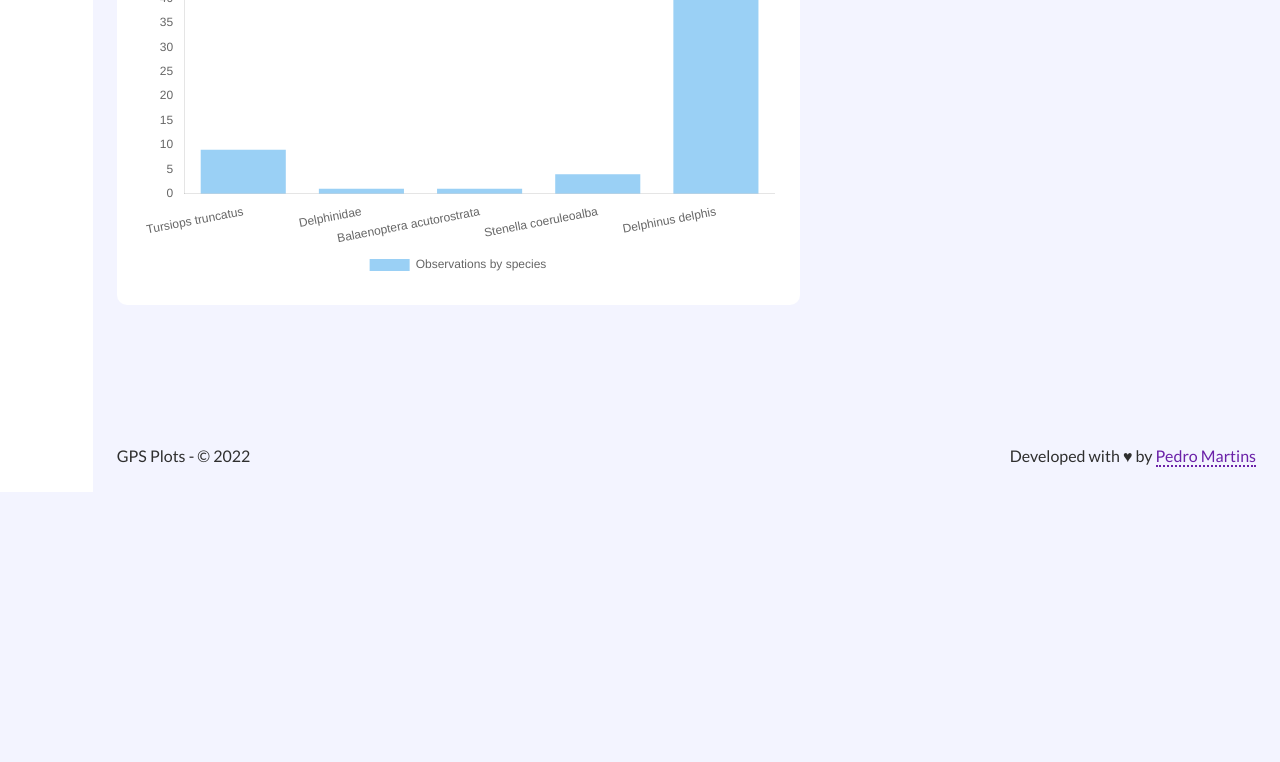
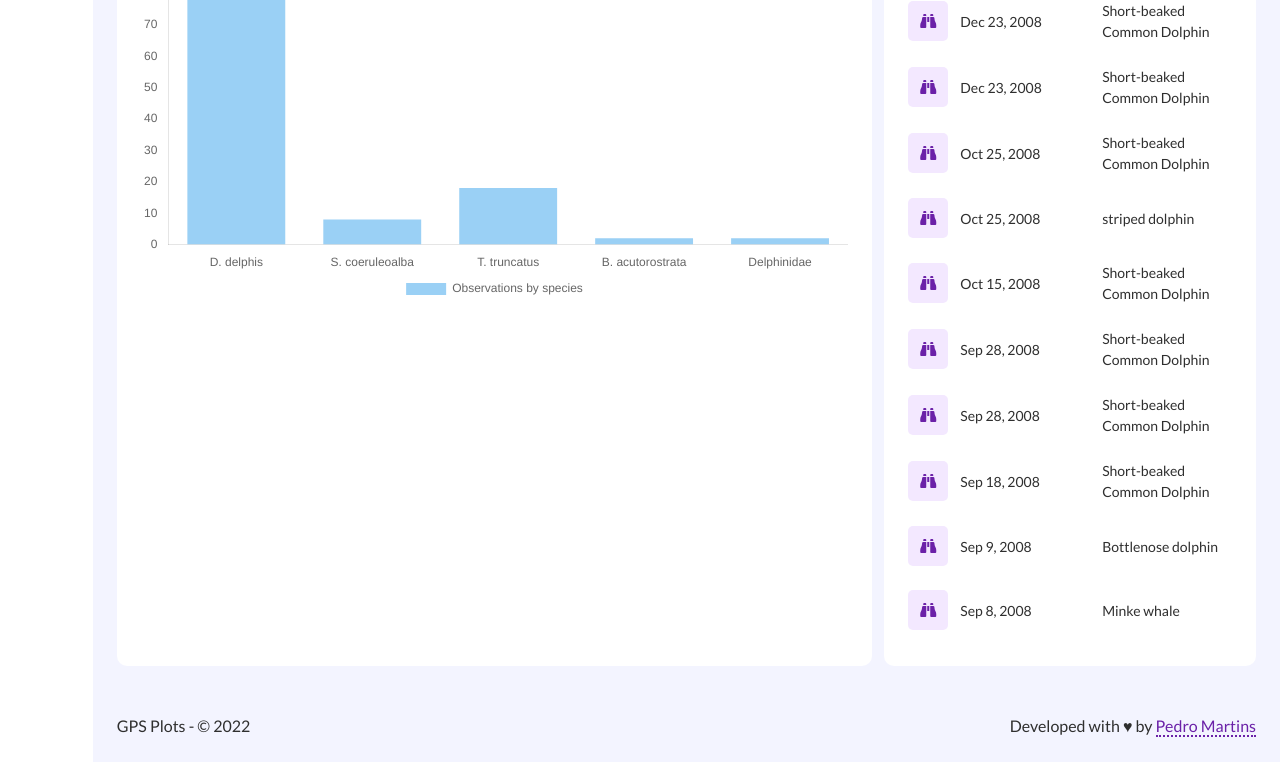
Before and after one commit to ptmartins/gps_plots_vanilla, a website: page index.html in a window 1280 px wide. Shown: the part 308-1070 px from the top of the page. Before the commit the page ends 800 px from the top, so only its background shows below. Drawn offline with nearby package versions, Linux system fonts and the light colour scheme.

Commit message:
More UI changes.

```diff
--- a/css/styles.css
+++ b/css/styles.css
@@ -65,6 +65,13 @@ ul {
     padding: 1.5rem;
 }
 
+.app__body--dashboard {
+    display: grid;
+    gap: .75rem;
+    grid-template-columns: repeat(3, 1fr);
+    grid-template-rows: min-content 1fr;
+}
+
 .app,
 .app__header,
 .app__main,
@@ -124,10 +131,8 @@ ul {
 
 /* HOMEPAGE - STATS */
 .stats__wrapper {
-    display: flex;
-    gap: 1.5rem;
+    display: contents;
     justify-content: space-between;
-    margin-bottom: 1.5rem;
 }
 
 .stats__card {
@@ -190,6 +195,7 @@ ul {
 
 .view__title {
     margin-bottom: 1.5rem;
+    text-transform: uppercase;
 }
 
 /* ANIMATIONS */
@@ -260,9 +266,30 @@ ul {
     content: 'Lon.';
 }
 
-.panel--dashBoardChart{
+.panel {
     background-color: var(--list-item-bg-color);
     border-radius: var(--border-radius-lrg);
     padding: 1.5rem;
-    width: 60%;
 }
+
+.panel--dashBoardChart{
+    grid-area: 2 / 1 / 3 / 3;
+}
+
+.panel--lastObservations {
+    grid-area: 2 / 3 / 3 / 3;
+}
+
+.panel .list__item {
+    padding: .75rem 0;
+}
+
+.panel .list__item:hover {
+    box-shadow: none;
+}
+
+.panel--lastObservations .list__item__date,
+.panel--lastObservations .list__item__species {
+    font-size: 14px;
+    font-weight: 400;
+}
--- a/js/main.js
+++ b/js/main.js
@@ -162,10 +162,34 @@
 
             _coordinates.append(_lat, _long);
 
-            _listItem.append(_icon, _date, _species, _groupSize, _coordinates);
+            _listItem.append(_icon, _date, _species);
+
+            if (groupSize) {
+                _listItem.appendChild(_groupSize);
+            }
+
+            if (lat && long) {
+                _listItem.appendChild(_coordinates);
+            }
 
             return _listItem;
+        },
+        panel: (title, className) => {
+            const panel = document.createElement('DIV');
+            const header = document.createElement('H2');
+            const body = document.createElement('DIV');
 
+            panel.className = 'panel';
+            header.className = 'panel__header';
+            header.textContent = title;
+
+            if (className) {
+                panel.classList.add(className);
+            }
+
+            panel.append(header, body);
+
+            return panel;
         }
     };
 
@@ -201,6 +225,8 @@
      * Show list of observations
      */
     const showObservations = data => {
+        setBodyClass(DOM.appBody, 'app__body app__body--observations');
+
         clearAppBody();
         DOM.appBody.appendChild(view.viewTitle('Observations'));
 
@@ -248,19 +274,33 @@
         table.append(tableHeader, tableBody);
 
         DOM.appBody.appendChild(table);
+    };
+
+    const setBodyClass = (el, newClasses) => {
+        let classes = newClasses.split(' ');
+        el.classList.remove(...el.classList);
+        classes.forEach(cls => {
+            el.classList.add(cls);
+        });
     }
 
     /**
      * Show list of observations
      */
     const showDashboard = data => {
+
+        setBodyClass(DOM.appBody, 'app__body app__body--dashboard');
+
         clearAppBody();
         calcStats(data);
         showDashboardChart(data);
+        showLastObservations(data);
     }
 
     /**
+     * Show Dashboard data
      *
+     * @param {*} data
      */
     const showDashboardChart = data => {
         const container = document.createElement('DIV');
@@ -275,16 +315,17 @@
 
         container.appendChild(canvas);
 
-        labels.forEach(label => {
+        labels.forEach((label, i) => {
             let names = label.split(' ');
-            names.forEach((name, i) => {
-                if (i === 0) {
-                    names[i] = name.charAt(0).toUpperCase() + '.';
+            names.forEach((name, j) => {
+                if (names.length > 1 && j == 0) {
+                    names[j] = name.charAt(0).toUpperCase() + '.';
                 }
-            })
 
-            names = names.join(' ');
-        })
+                label = names.join(' ');
+            });
+            labels[i] = label;
+        });
 
         const settings = {
             type: 'bar',
@@ -322,6 +363,25 @@
 
         DOM.appBody.appendChild(container);
     }
+
+    /**
+     *
+     * @param {*} data
+     */
+    const showLastObservations = data => {
+        const container = view.panel('Last Observations', 'panel--lastObservations');
+
+        console.log(container);
+
+        for (let i = 0; i < 10; i++) {
+            let item = view.listItem('fa-solid fa-binoculars', data[i].date_time, data[i].common_name);
+
+            container.appendChild(item);
+        }
+
+        DOM.appBody.appendChild(container);
+
+    };
 
     /**
      * Clears app body
@@ -400,12 +460,34 @@
         const response = await fetch('/data/data.json');
         data = await response.json().then(data => {
             setTimeout(() => {
+                sortData(data);
                 hideLoading();
-                // calcStats(data);
+                calcStats(data);
                 showDashboard(data);
                 setupEvents(data);
             }, 1000)
         });
+    };
+
+    /**
+     * Sort data from newest to oldest
+     *
+     * @param {*} data
+     */
+    const sortData = data => {
+
+        const options = {
+            year: "numeric",
+            month: "short",
+            day: "numeric",
+        };
+
+        const locale = navigator.language;
+
+        data.forEach(item => {
+            item.date_time = new Date(item.date_time).toLocaleString(locale, options);
+        });
+        data.sort((a, b) => new Date(b.date_time) - new Date(a.date_time));
     };
 
     /**
```
